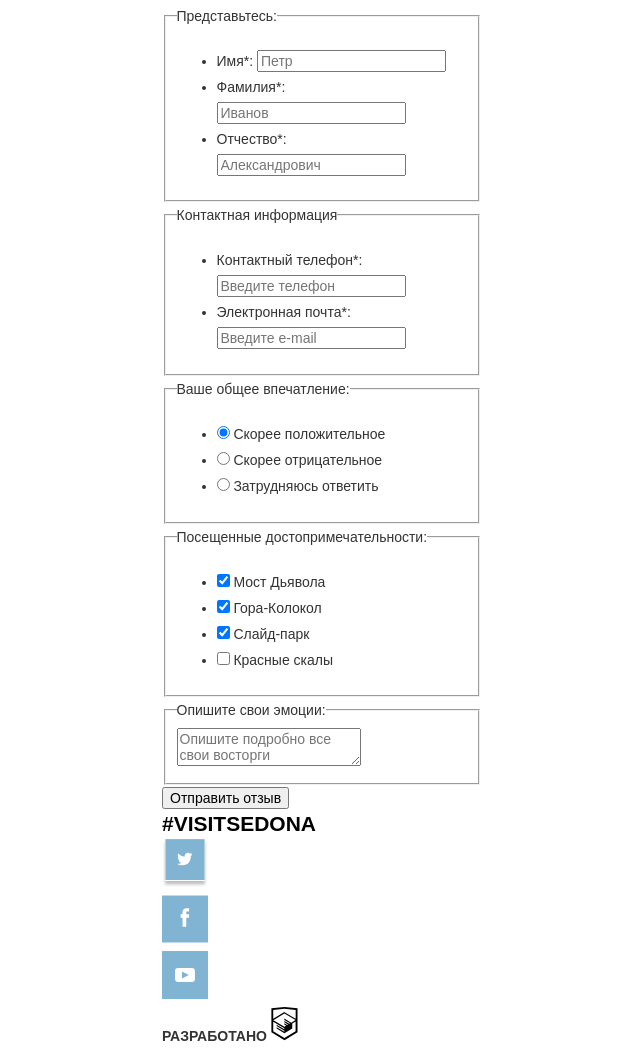
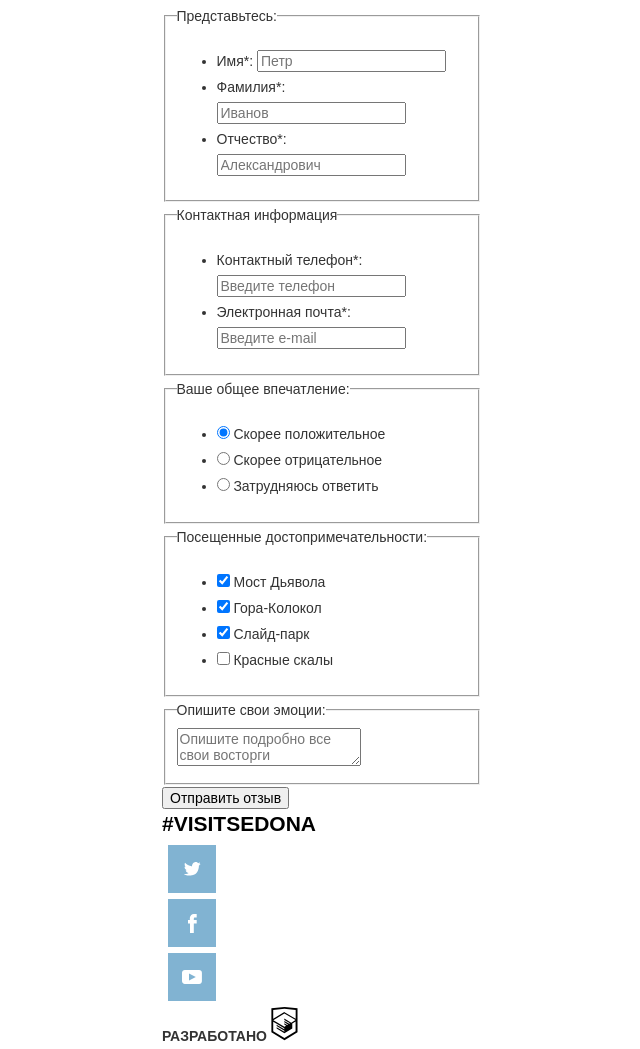
Before and after one commit to dreamkmet/237031-sedona-23, a plain HTML site: page source/form.html in a window 1280 px wide. Shown: the part 503-1552 px from the top of the page, without its empty margins (318-958 px from the left). Drawn offline with nearby package versions, Linux system fonts and the light colour scheme; files that its build step writes are made by us from their sources.

Commit message:
Стилизация social-list

```diff
--- a/source/form.html
+++ b/source/form.html
@@ -143,16 +143,19 @@
   <a class="page-footer__link" href="#">#visitsedona</a>
   <ul class="social-list">
     <li class="social-list__item">
-      <a class="social-list__link social-list__link--twitter" href="#">
-        <img src="img/social/twitter.svg" width="46" height="48" alt="Мы в Twitter"></a>
+      <a class="social-list__link" href="#">
+        <img class="social-list__image social-list__image--twitter" src="img/social/icon-twitter.svg" width="17"
+          height="14" alt="Мы в Twitter"></a>
     </li>
     <li class="social-list__item">
-      <a class="social-list__link social-list__link--facebook" href="#">
-        <img src="img/social/facebook.svg" width="46" height="48" alt="Мы в Facebook"></a>
+      <a class="social-list__link" href="#">
+        <img class="social-list__image social-list__image--facebook" src="img/social/icon-facebook.svg" width="9"
+          height="19" alt="Мы в Facebook"></a>
     </li>
     <li class="social-list__item">
-      <a class="social-list__link social-list__link--youtube" href="#">
-        <img src="img/social/youtube.svg" width="46" height="48" alt="Мы в Youtube"></a>
+      <a class="social-list__link" href="#">
+        <img class="social-list__image social-list__image--youtube" src="img/social/icon-youtube.svg" width="20"
+          height="14" alt="Мы в Youtube"></a>
     </li>
   </ul>
   <div class="page-footer__copyright copyright">
--- a/source/less/blocks/social-list.less
+++ b/source/less/blocks/social-list.less
@@ -3,3 +3,23 @@
   margin: 0;
   padding: 0;
 }
+
+.social-list__item {
+  background-color: @basic-blue;
+  width: 48px;
+  height: 48px;
+  text-align: center;
+  margin: 6px;
+}
+
+.social-list__image--twitter {
+  margin: 17px 14px;
+}
+
+.social-list__image--facebook {
+  margin: 15px 19px;
+}
+
+.social-list__image--youtube {
+  margin: 17px 13px;
+}
```
Also changed, not shown: source/blank.html (+9 -6 lines), source/catalog.html (+9 -6 lines), source/index.html (+6 -6 lines), source/img/social/facebook.svg (deleted), source/img/social/icon-facebook.svg (added), source/img/social/icon-twitter.svg (added), source/img/social/icon-youtube.svg (added), source/img/social/twitter.svg (deleted), source/img/social/youtube.svg (deleted).
